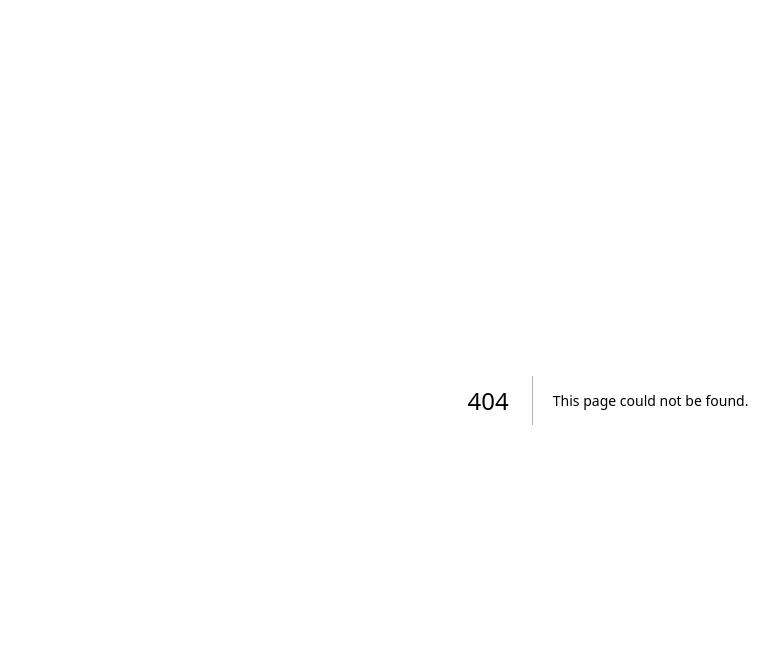
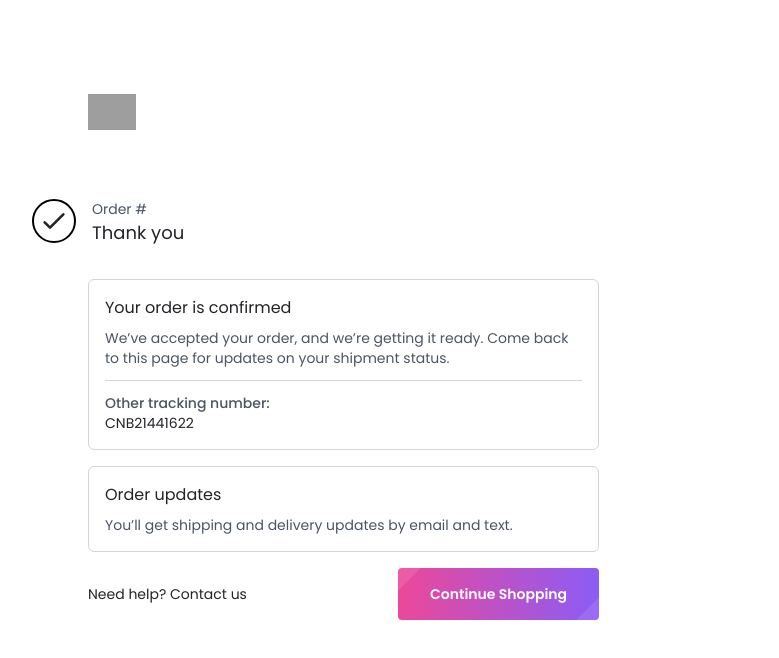
Before and after one commit to hugobarsacq/webfullstack, a Next.js app: page /success in a window 1280 px wide. Before the commit this address had no page. Shown: the top 658 px of the page, without its empty margins (32-811 px from the left). Built offline with nearby package versions, Linux system fonts and the light colour scheme; grey boxes are pictures that could not be loaded.

Commit message:
feat: finish stripe + success page.

```diff
--- a/package.json
+++ b/package.json
@@ -11,6 +11,7 @@
     "@portabletext/react": "^2.0.0",
     "@reduxjs/toolkit": "^1.9.1",
     "@sanity/image-url": "^1.0.2",
+    "@stripe/stripe-js": "^1.46.0",
     "next": "latest",
     "next-auth-sanity": "^1.4.4",
     "next-sanity": "^4.1.0",
@@ -18,7 +19,9 @@
     "react-currency-formatter": "^1.1.0",
     "react-dom": "18.2.0",
     "react-hot-toast": "^2.4.0",
-    "react-redux": "^8.0.5"
+    "react-redux": "^8.0.5",
+    "react-responsive": "^9.0.2",
+    "stripe": "^11.8.0"
   },
   "devDependencies": {
     "@types/node": "18.11.3",
--- /dev/null
+++ b/pages/api/checkout_sessions.ts
@@ -0,0 +1,59 @@
+// Next.js API route support: https://nextjs.org/docs/api-routes/introduction
+import type { NextApiRequest, NextApiResponse } from "next";
+import Stripe from "stripe";
+import { urlFor } from "../../sanity";
+const stripe = new Stripe(process.env.STRIPE_SECRET_KEY!, {
+  // https://github.com/stripe/stripe-node#configuration
+  apiVersion: "2022-11-15",
+});
+
+export default async function handler(
+  req: NextApiRequest,
+  res: NextApiResponse
+) {
+  if (req.method === "POST") {
+    const items: Product[] = req.body.items;
+
+    // This is the shape in which stripe expects the data to be
+    const transformedItems = items.map((item) => ({
+      price_data: {
+        currency: "usd",
+        product_data: {
+          name: item.title,
+          images: [urlFor(item.image[0]).url()],
+        },
+        unit_amount: item.price * 100,
+      },
+      quantity: 1,
+    }));
+
+    try {
+      // Create Checkout Sessions from body params
+      const params: Stripe.Checkout.SessionCreateParams = {
+        payment_method_types: ["card"],
+        // shipping_address_collection: {
+        //   allowed_countries: ["US", "CA", "GB"],
+        // },
+        line_items: transformedItems,
+        payment_intent_data: {},
+        mode: "payment",
+        success_url: `${req.headers.origin}/success?session_id={CHECKOUT_SESSION_ID}`,
+        cancel_url: `${req.headers.origin}/checkout`,
+        metadata: {
+          images: JSON.stringify(items.map((item) => item.image[0].asset.url)),
+        },
+      };
+      const checkoutSession: Stripe.Checkout.Session =
+        await stripe.checkout.sessions.create(params);
+
+      res.status(200).json(checkoutSession);
+    } catch (err) {
+      const errorMessage =
+        err instanceof Error ? err.message : "Internal server error";
+      res.status(500).json({ statusCode: 500, message: errorMessage });
+    }
+  } else {
+    res.setHeader("Allow", "POST");
+    res.status(405).end("Method Not Allowed");
+  }
+}
--- /dev/null
+++ b/pages/api/getSessions.ts
@@ -0,0 +1,17 @@
+// Next.js API route support: https://nextjs.org/docs/api-routes/introduction
+import type { NextApiRequest, NextApiResponse } from "next";
+import Stripe from "stripe";
+const stripe: Stripe = require("stripe")(process.env.STRIPE_SECRET_KEY);
+
+export default async function handler(
+  req: NextApiRequest,
+  res: NextApiResponse
+) {
+  const sessionId = req.query.session_id as string;
+
+  const session = await stripe.checkout.sessions.listLineItems(sessionId);
+
+  res.status(200).json({
+    session,
+  });
+}
--- a/pages/checkout.tsx
+++ b/pages/checkout.tsx
@@ -5,18 +5,19 @@ import { useRouter } from "next/router";
 import { useEffect, useState } from "react";
 import Currency from "react-currency-formatter";
 import { useSelector } from "react-redux";
-// import Stripe from "stripe";
+import Stripe from "stripe";
 import Button from "../components/Button";
 import CheckoutProduct from "../components/CheckoutProduct";
 import { selectBasketItems, selectBasketTotal } from "../redux/basketSlice";
-// import { fetchPostJSON } from "../utils/api-helpers";
-// import getStripe from "../utils/get-stripejs";
+import { fetchPostJSON } from "../utils/api-helpers";
+import getStripe from "../utils/get-stripe";
 
 function Checkout() {
   const items = useSelector(selectBasketItems);
   const basketTotal = useSelector(selectBasketTotal);
   const router = useRouter();
   const [groupedItemsBasket, setGroupedItemsBasket] = useState({} as { [key: string]: Product[] });
+  const [loading, setLoading] = useState(false);
 
   useEffect(() => {
     const groupedItems = items.reduce((results, item) => {
@@ -26,6 +27,37 @@ function Checkout() {
 
     setGroupedItemsBasket(groupedItems);
   }, [items]);
+
+  const createCheckoutSession = async () => {
+    setLoading(true);
+
+    const checkoutSession: Stripe.Checkout.Session = await fetchPostJSON("/api/checkout_sessions",
+    {
+      items: items,
+    });
+
+    // Internal server error
+    if ((checkoutSession as any).statusCode === 500) {
+      console.error((checkoutSession as any).message);
+      return;
+    }
+
+    // Redirect to Stripe Checkout
+    const stripe = await getStripe();
+    const { error } = await stripe!.redirectToCheckout({
+      // Make the id field from the Checkout Session creation API response
+      // available to this file, so you can provide it as argument here
+      // instead of the {{CHECKOUT_SESSION_ID}} placeholder.
+      sessionId: checkoutSession.id,
+    });
+
+    // If redirectToCheckout fails due to a browser or network
+    // error, you should display the localized error message to your
+    // customer using error.message.
+    console.warn(error.message)
+
+    setLoading(false);
+  };
 
   return (
     <div className="min-h-screen overflow-hidden bg-[#E7ECEE]">
@@ -114,7 +146,7 @@ function Checkout() {
                           <Currency quantity={basketTotal} currency="USD" />
                         </span>
                       </h4>
-                      <Button noIcon title="Check Out" width="w-full"/>
+                      <Button loading={loading} noIcon title="Check Out" width="w-full" onClick={createCheckoutSession}/>
                     </div>
 
                   </div>
--- /dev/null
+++ b/pages/success.tsx
@@ -0,0 +1,122 @@
+import {
+  CheckIcon,
+  ChevronDownIcon,
+  ChevronUpIcon,
+  ShoppingCartIcon,
+} from "@heroicons/react/outline";
+import { GetServerSideProps } from "next";
+import Head from "next/head";
+import Image from "next/image";
+import Link from "next/link";
+import { useRouter } from "next/router";
+import { useEffect, useState } from "react";
+import { useMediaQuery } from "react-responsive";
+import Button from "../components/Button";
+
+interface Props {
+  products: StripeProduct[];
+}
+
+function Success({ products }: Props) {
+  console.log(products);
+  const router = useRouter();
+  const {session_id} = router.query;
+  const [mounted, setMounted] = useState(false);
+
+  useEffect(() => {
+    setMounted(true);
+  }, []);
+
+  // showOrderSummary always true for desktop but only conditionally true for mobile
+  const isTabletOrMobile = useMediaQuery({ query: "(max-width: 1024px)" });
+
+  return (
+    <div>
+      <Head>
+        <title>Thank you! - Apple</title>
+        <link rel="icon" href="/favicon.ico" />
+      </Head>
+      <header className="mx-auto max-w-xl">
+        <Link href="/">
+          <div className="relative ml-4 h-16 w-8 cursor-pointer transition lg:hidden">
+            <Image
+              src="https://rb.gy/vsvv2o"
+              layout="fill"
+              objectFit="contain"
+              alt="Apple Logo"
+            />
+          </div>
+        </Link>
+      </header>
+
+      <main className="grid grid-cols-1 lg:grid-cols-9">
+        <section className="order-2 mx-auto max-w-xl pb-12 lg:col-span-5 lg:mx-0 lg:max-w-none lg:pr-16 lg:pt-16 xl:pl-16 2xl:pl-44">
+          <Link href="/">
+            <div className="relative ml-14 hidden h-24 w-12 cursor-pointer transition lg:inline-flex">
+              <Image
+                src="https://rb.gy/vsvv2o"
+                layout="fill"
+                objectFit="contain"
+                alt="Apple Logo"
+              />
+            </div>
+          </Link>
+
+          <div className="my-8 ml-4 flex space-x-4 lg:ml-14 xl:ml-0">
+            <div className="flex h-11 w-11 items-center justify-center rounded-full border-2 border-black">
+              <CheckIcon className="h-8 w-8" />
+            </div>
+            <div>
+              <p className="text-sm text-gray-600">
+                Order #{session_id?.slice(-5)}
+              </p>
+              <h4 className="text-lg">
+                Thank you{" "}
+                {/* {session_id ? session_id.user?.name?.split(" ")[0] : "Guest"} */}
+              </h4>
+            </div>
+          </div>
+
+          <div className="mx-4 divide-y divide-gray-300 rounded-md border border-gray-300 p-4 lg:ml-14">
+            <div className="space-y-2 pb-3">
+              <p>Your order is confirmed</p>
+              <p className="text-sm text-gray-600">
+                We’ve accepted your order, and we’re getting it ready. Come back
+                to this page for updates on your shipment status.
+              </p>
+            </div>
+            <div className="pt-3 text-sm">
+              <p className="font-medium text-gray-600">
+                Other tracking number:
+              </p>
+              <p>CNB21441622</p>
+            </div>
+          </div>
+
+          <div className="my-4 mx-4 space-y-2 rounded-md border border-gray-300 p-4 lg:ml-14">
+            <p>Order updates</p>
+            <p className="text-sm text-gray-600">
+              You’ll get shipping and delivery updates by email and text.
+            </p>
+          </div>
+          <div className="mx-4 flex flex-col items-center justify-between text-sm lg:ml-14 lg:flex-row">
+            <p className="hidden lg:inline">Need help? Contact us</p>
+            {mounted && (
+              <Button
+                title="Continue Shopping"
+                onClick={() => router.push("/")}
+                width={isTabletOrMobile ? "w-full" : undefined}
+                padding="py-4"
+              />
+            )}
+          </div>
+        </section>
+
+        {/* TODO: Show details products in success page */}
+
+      </main>
+    </div>
+  );
+}
+
+export default Success;
--- /dev/null
+++ b/utils/api-helpers.ts
@@ -0,0 +1,24 @@
+export async function fetchPostJSON(url: string, data?: {}) {
+  try {
+    // Default options are marked with *
+    const response = await fetch(url, {
+      method: "POST", // *GET, POST, PUT, DELETE, etc.
+      mode: "cors", // no-cors, *cors, same-origin
+      cache: "no-cache", // *default, no-cache, reload, force-cache, only-if-cached
+      credentials: "same-origin", // include, *same-origin, omit
+      headers: {
+        "Content-Type": "application/json",
+        // 'Content-Type': 'application/x-www-form-urlencoded',
+      },
+      redirect: "follow", // manual, *follow, error
+      referrerPolicy: "no-referrer", // no-referrer, *client
+      body: JSON.stringify(data || {}), // body data type must match "Content-Type" header
+    });
+    return await response.json(); // parses JSON response into native JavaScript objects
+  } catch (err) {
+    if (err instanceof Error) {
+      throw new Error(err.message);
+    }
+    throw err;
+  }
+}
--- /dev/null
+++ b/utils/get-stripe.ts
@@ -0,0 +1,13 @@
+import { loadStripe, Stripe } from "@stripe/stripe-js";
+
+// https://vercel.com/guides/getting-started-with-nextjs-typescript-stripe#loading-stripe.js
+// Singleton Pattern
+let stripePromise: Promise<Stripe | null>;
+const getStripe = () => {
+  if (!stripePromise) {
+    stripePromise = loadStripe(process.env.NEXT_PUBLIC_STRIPE_PUBLISHABLE_KEY!);
+  }
+  return stripePromise;
+};
+
+export default getStripe;
```
Also changed, not shown: typings.d.ts (+15 -0 lines), utils/fetchLineItems.ts (added, +12 -0 lines), 2 other files (tests, documents, lock files or other folders).
